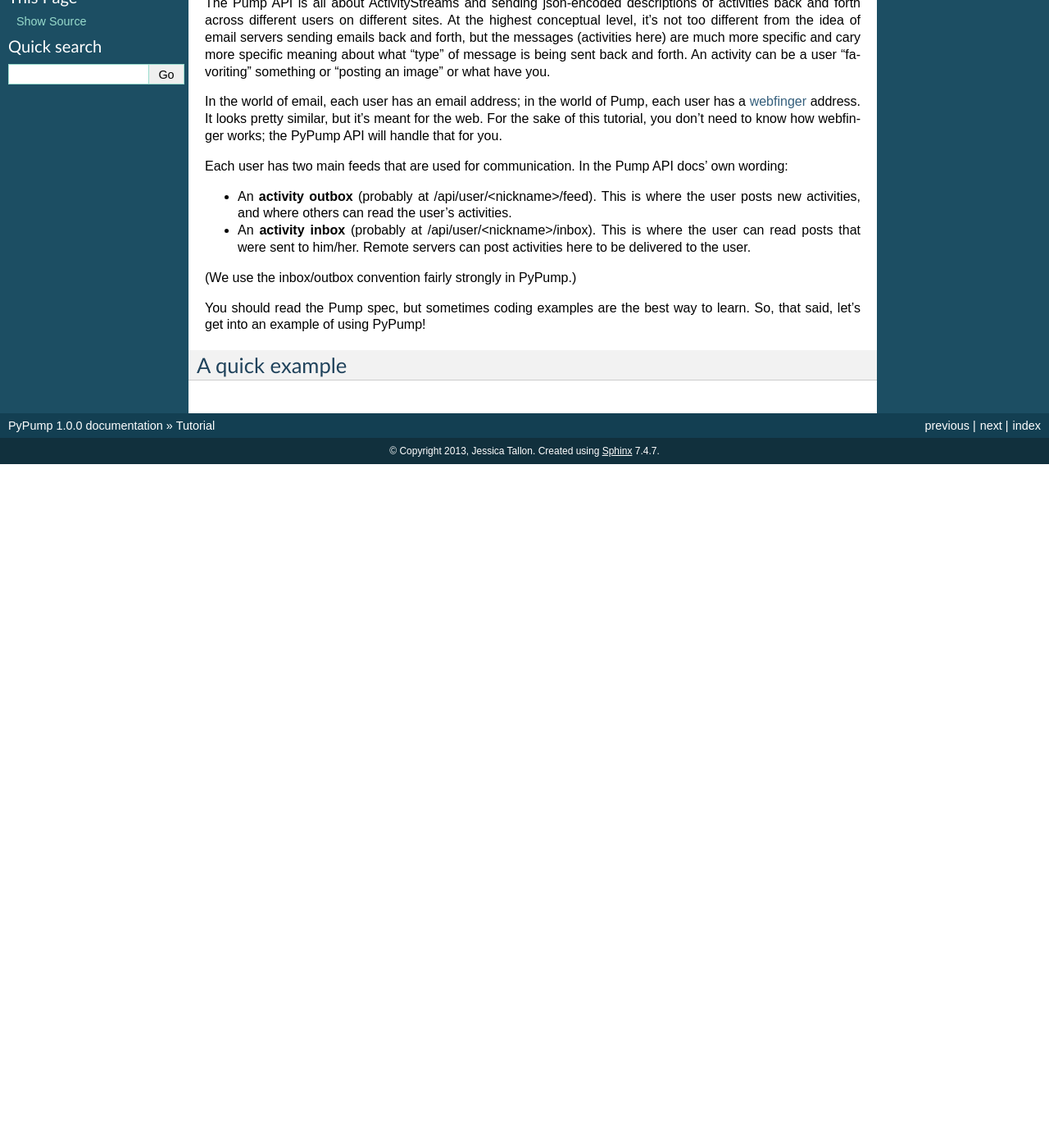
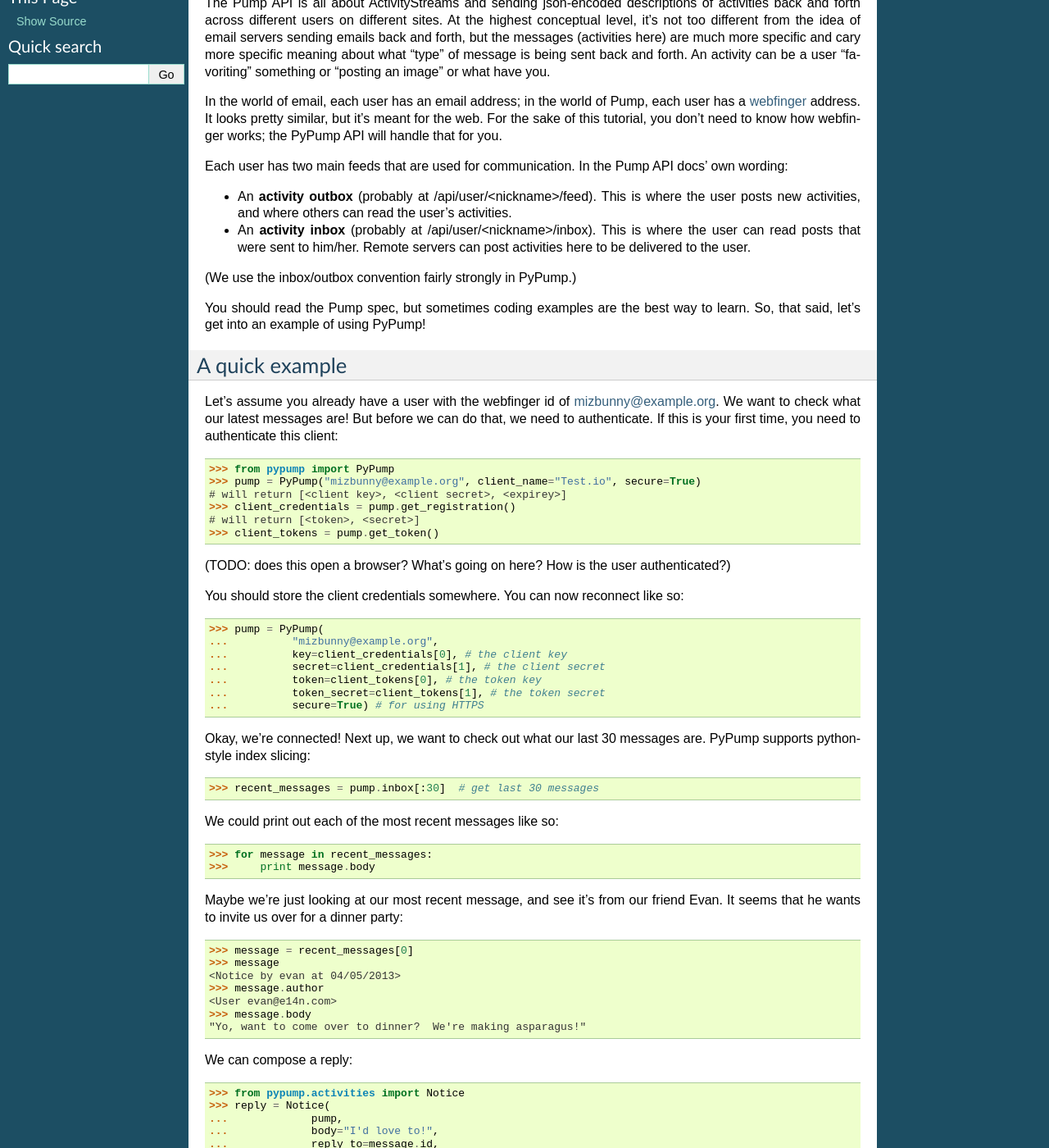
Before and after one commit to tsyesika/PyPump, a Sphinx documentation site: the page built from docs/gettingstarted/tutorial.rst, in a window 1280 px wide and 1400 px high, scrolled down 270 px. Shown: the whole window at 82% size. Built offline with Sphinx 7.4.7, drawn with Linux system fonts in a browser that asks for light colours; pages that are not in the unit, such as notebooks, are missing from menus; before the commit the page ends 900 px from its top, so only the background shows below that; some of the changed text lies outside the part shown.

Commit message:
A quick example.

```diff
--- a/docs/gettingstarted/tutorial.rst
+++ b/docs/gettingstarted/tutorial.rst
@@ -48,3 +48,73 @@ PyPump!
 
 A quick example
 ---------------
+
+Let's assume you already have a user with the webfinger id of
+mizbunny@example.org.  We want to check what our latest messages
+are!  But before we can do that, we need to authenticate.  If this is
+your first time, you need to authenticate this client::
+
+  >>> from pypump import PyPump
+  >>> pump = PyPump("mizbunny@example.org", client_name="Test.io", secure=True)
+  # will return [<client key>, <client secret>, <expirey>]
+  >>> client_credentials = pump.get_registration()
+  # will return [<token>, <secret>]
+  >>> client_tokens = pump.get_token()
+
+(TODO: does this open a browser?  What's going on here?  How is
+the user authenticated?)
+
+You should store the client credentials somewhere.  You can now
+reconnect like so::
+
+  >>> pump = PyPump(
+  ...          "mizbunny@example.org",
+  ...          key=client_credentials[0], # the client key
+  ...          secret=client_credentials[1], # the client secret
+  ...          token=client_tokens[0], # the token key
+  ...          token_secret=client_tokens[1], # the token secret
+  ...          secure=True) # for using HTTPS
+
+Okay, we're connected!  Next up, we want to check out what our last 30
+messages are.  PyPump supports python-style index slicing::
+
+  >>> recent_messages = pump.inbox[:30]  # get last 30 messages
+
+We could print out each of the most recent messages like so::
+
+  >>> for message in recent_messages:
+  >>>     print message.body
+
+Maybe we're just looking at our most recent message, and see it's from
+our friend Evan.  It seems that he wants to invite us over for a
+dinner party::
+
+  >>> message = recent_messages[0]
+  >>> message
+  <Notice by evan at 04/05/2013>
+  >>> message.author
+  <User evan@e14n.com>
+  >>> message.body
+  "Yo, want to come over to dinner?  We're making asparagus!"
+
+We can compose a reply::
+
+  >>> from pypump.activities import Notice
+  >>> reply = Notice(
+  ...             pump,
+  ...             body="I'd love to!",
+  ...             reply_to=message.id,
+  ...             to=[message.author])
+  >>> pump.send()
+
+(Since this Notice activity is being instantiated, it needs a
+reference to our PyPump class instance.  Objects that you get back and
+forth from the API themselves will try to keep track of their own
+parent PyPump object for you.)
+
+We can also check to see what our buddy's public feed is.  Maybe
+he's said some interesting things?::
+
+  >>> evan = message.author
+  >>> for messages in evan.inbox:
+  >>>     print message.body
```
